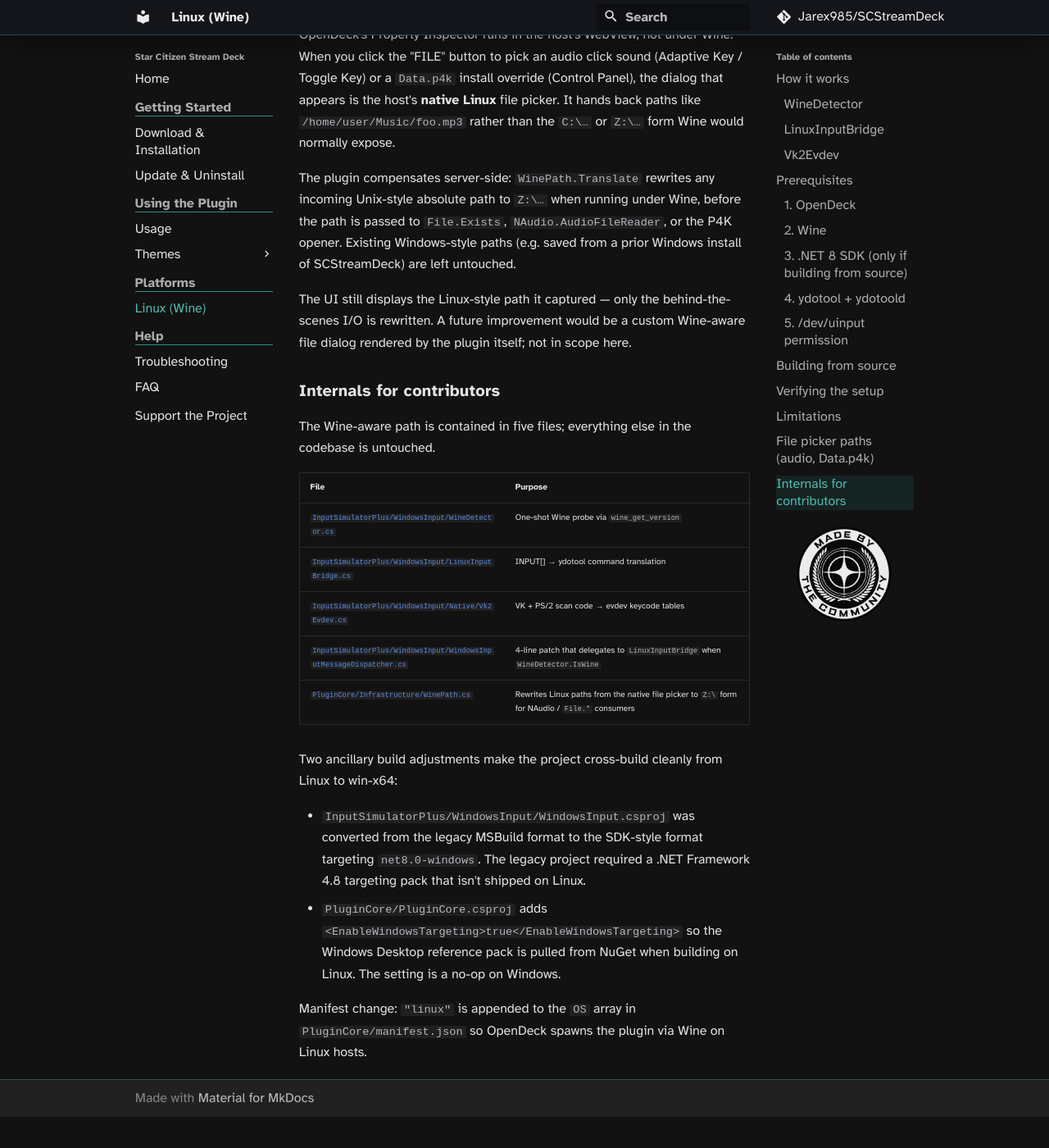
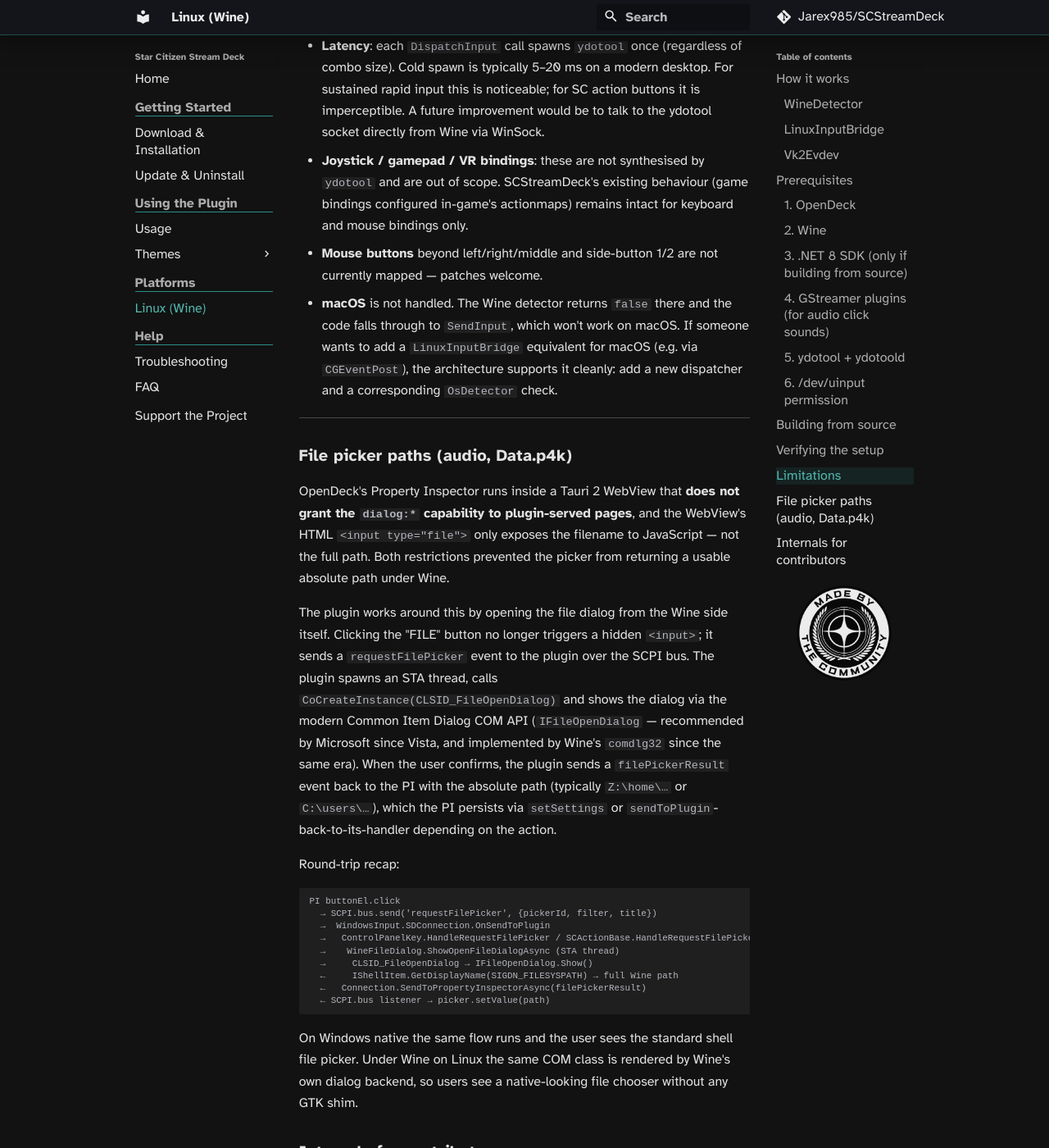
Before and after one commit to Jarex985/SCStreamDeck, an MkDocs documentation site: the page built from docs/linux-wine.md, in a window 1280 px wide and 1400 px high, scrolled down 6009 px. Shown: the whole window at 82% size. Built offline with MkDocs 1.6.1 and Material for MkDocs 9.7.7, drawn with Linux system fonts in a browser that asks for light colours; some web fonts are replaced; comment, search, counter and statistics services are not loaded; before the commit the page ends 7371 px from its top, so only the background shows below that; some of the changed text lies outside the part shown.

Commit message:
Use IFileOpenDialog COM API for the file picker
Replace the legacy comdlg32!GetOpenFileNameW P/Invoke with the
modern Common Item Dialog (CLSID_FileOpenDialog / IFileOpenDialog,
introduced in Vista). Public API of WineFileDialog is unchanged so
callers don't move. Windows native users now get the shell-style
file picker instead of the XP-era dialog; Wine renders the same COM
dialog via its dlls/comdlg32/itemdlg.c implementation.

docs/linux-wine.md is updated to match (describes the COM flow,
drops the "future migration" note) and gains two new prerequisite
sections:

  - winetricks dotnet8 / dotnetdesktop8 inside the Wine prefix that
    spawns the plugin.
  - GStreamer plugins on the Linux host. gst-plugins-good in
    particular is required for MP3 click sounds (provides id3demux);
    without it winegstreamer logs "Missing decoder: application/x-id3"
    and the sound never plays.

````diff
--- a/docs/linux-wine.md
+++ b/docs/linux-wine.md
@@ -130,8 +130,19 @@ sudo pacman -S wine
 ```
 
 Wine 9.0 or newer is recommended for the .NET 8 desktop runtime that
-SCStreamDeck targets. Wine-Mono is bundled with current Wine builds and
-provides the desktop runtime out of the box.
+SCStreamDeck targets.
+
+Inside the Wine prefix that OpenDeck uses to spawn the plugin, install
+the .NET 8 runtime via [winetricks](https://github.com/Winetricks/winetricks):
+
+```bash
+winetricks -q dotnet8
+winetricks -q dotnetdesktop8
+```
+
+The first verb installs the .NET 8 base runtime; the second adds the
+Windows Desktop runtime (WinForms/WPF surface) which the plugin
+references transitively. Both are non-interactive (`-q`).
 
 ### 3. .NET 8 SDK (only if building from source)
 
@@ -142,7 +153,26 @@ sudo pacman -S dotnet-sdk-8.0
 A pre-built artefact ships with each release on GitHub; this is only
 required if you build the plugin yourself.
 
-### 4. `ydotool` + `ydotoold`
+### 4. GStreamer plugins (for audio click sounds)
+
+Click sounds attached to Adaptive Key / Toggle Key buttons are played
+by NAudio's `AudioFileReader`, which under Wine ultimately delegates
+to Media Foundation. Wine's `winegstreamer` then routes the actual
+decode through the host's GStreamer plugins. To cover the most common
+audio formats (WAV, MP3, M4A, OGG, FLAC) install the full set of
+GStreamer plugins:
+
+```bash
+sudo pacman -S gst-plugins-base gst-plugins-good gst-plugins-bad \
+               gst-plugins-ugly gst-libav
+```
+
+WAV-only setups can skip this. MP3 specifically needs `gst-plugins-good`
+(which provides `id3demux` — without it Wine logs
+`Missing decoder: ID3 tag (application/x-id3)` and the sound never
+plays).
+
+### 5. `ydotool` + `ydotoold`
 
 ```bash
 sudo pacman -S ydotool
@@ -159,7 +189,7 @@ ls -la "$XDG_RUNTIME_DIR/.ydotool_socket"
 If you see `/tmp/.ydotool_socket` instead, that also works — the bridge
 auto-detects.
 
-### 5. `/dev/uinput` permission
+### 6. `/dev/uinput` permission
 
 `ydotoold` runs unprivileged and needs write access to `/dev/uinput`. By
 default that device is owned `root:root mode 0600`. Three ways to grant
@@ -284,48 +314,90 @@ If nothing happens, in order:
 
 ## File picker paths (audio, Data.p4k)
 
-OpenDeck's Property Inspector runs in the host's WebView, not under Wine.
-When you click the "FILE" button to pick an audio click sound (Adaptive
-Key / Toggle Key) or a `Data.p4k` install override (Control Panel), the
-dialog that appears is the host's **native Linux** file picker. It hands
-back paths like `/home/user/Music/foo.mp3` rather than the `C:\…` or
-`Z:\…` form Wine would normally expose.
+OpenDeck's Property Inspector runs inside a Tauri 2 WebView that
+**does not grant the `dialog:*` capability to plugin-served pages**,
+and the WebView's HTML `<input type="file">` only exposes the
+filename to JavaScript — not the full path. Both restrictions
+prevented the picker from returning a usable absolute path under
+Wine.
 
-The plugin compensates server-side: `WinePath.Translate` rewrites any
-incoming Unix-style absolute path to `Z:\…` when running under Wine,
-before the path is passed to `File.Exists`, `NAudio.AudioFileReader`,
-or the P4K opener. Existing Windows-style paths (e.g. saved from a
-prior Windows install of SCStreamDeck) are left untouched.
+The plugin works around this by opening the file dialog from the
+Wine side itself. Clicking the "FILE" button no longer triggers a
+hidden `<input>`; it sends a `requestFilePicker` event to the
+plugin over the SCPI bus. The plugin spawns an STA thread, calls
+`CoCreateInstance(CLSID_FileOpenDialog)` and shows the dialog via
+the modern Common Item Dialog COM API
+(`IFileOpenDialog` — recommended by Microsoft since Vista, and
+implemented by Wine's `comdlg32` since the same era). When the
+user confirms, the plugin sends a `filePickerResult` event back to
+the PI with the absolute path (typically `Z:\home\…` or
+`C:\users\…`), which the PI persists via `setSettings` or
+`sendToPlugin`-back-to-its-handler depending on the action.
 
-The UI still displays the Linux-style path it captured — only the
-behind-the-scenes I/O is rewritten. A future improvement would be a
-custom Wine-aware file dialog rendered by the plugin itself; not in
-scope here.
+Round-trip recap:
+
+```
+PI buttonEl.click
+  → SCPI.bus.send('requestFilePicker', {pickerId, filter, title})
+  →  WindowsInput.SDConnection.OnSendToPlugin
+  →   ControlPanelKey.HandleRequestFilePicker / SCActionBase.HandleRequestFilePicker
+  →    WineFileDialog.ShowOpenFileDialogAsync (STA thread)
+  →     CLSID_FileOpenDialog → IFileOpenDialog.Show()
+  ←     IShellItem.GetDisplayName(SIGDN_FILESYSPATH) → full Wine path
+  ←   Connection.SendToPropertyInspectorAsync(filePickerResult)
+  ← SCPI.bus listener → picker.setValue(path)
+```
+
+On Windows native the same flow runs and the user sees the
+standard shell file picker. Under Wine on Linux the same COM
+class is rendered by Wine's own dialog backend, so users see a
+native-looking file chooser without any GTK shim.
 
 ## Internals for contributors
 
 The Wine-aware path is contained in five files; everything else in the
-codebase is untouched.
+codebase is left as upstream.
 
 | File | Purpose |
 |---|---|
-| [`InputSimulatorPlus/WindowsInput/WineDetector.cs`](https://github.com/Jarex985/SCStreamDeck/blob/main/InputSimulatorPlus/WindowsInput/WineDetector.cs) | One-shot Wine probe via `wine_get_version` |
-| [`InputSimulatorPlus/WindowsInput/LinuxInputBridge.cs`](https://github.com/Jarex985/SCStreamDeck/blob/main/InputSimulatorPlus/WindowsInput/LinuxInputBridge.cs) | INPUT[] → ydotool command translation |
-| [`InputSimulatorPlus/WindowsInput/Native/Vk2Evdev.cs`](https://github.com/Jarex985/SCStreamDeck/blob/main/InputSimulatorPlus/WindowsInput/Native/Vk2Evdev.cs) | VK + PS/2 scan code → evdev keycode tables |
-| [`InputSimulatorPlus/WindowsInput/WindowsInputMessageDispatcher.cs`](https://github.com/Jarex985/SCStreamDeck/blob/main/InputSimulatorPlus/WindowsInput/WindowsInputMessageDispatcher.cs) | 4-line patch that delegates to `LinuxInputBridge` when `WineDetector.IsWine` |
-| [`PluginCore/Infrastructure/WinePath.cs`](https://github.com/Jarex985/SCStreamDeck/blob/main/PluginCore/Infrastructure/WinePath.cs) | Rewrites Linux paths from the native file picker to `Z:\` form for NAudio / `File.*` consumers |
+| [`InputSimulatorPlus/WindowsInput/WineDetector.cs`](https://github.com/Jarex985/SCStreamDeck/blob/main/InputSimulatorPlus/WindowsInput/WineDetector.cs) | One-shot Wine probe via `ntdll!wine_get_version`, cached in `Lazy<bool>` |
+| [`InputSimulatorPlus/WindowsInput/LinuxInputBridge.cs`](https://github.com/Jarex985/SCStreamDeck/blob/main/InputSimulatorPlus/WindowsInput/LinuxInputBridge.cs) | `INPUT[]` → `ydotool` command translation |
+| [`InputSimulatorPlus/WindowsInput/Native/Vk2Evdev.cs`](https://github.com/Jarex985/SCStreamDeck/blob/main/InputSimulatorPlus/WindowsInput/Native/Vk2Evdev.cs) | VK_* + PS/2 Set 1 scan code → Linux evdev keycode tables |
+| [`InputSimulatorPlus/WindowsInput/WindowsInputMessageDispatcher.cs`](https://github.com/Jarex985/SCStreamDeck/blob/main/InputSimulatorPlus/WindowsInput/WindowsInputMessageDispatcher.cs) | 3-line branch that delegates to `LinuxInputBridge` when `WineDetector.IsWine` |
+| [`PluginCore/Common/WineFileDialog.cs`](https://github.com/Jarex985/SCStreamDeck/blob/main/PluginCore/Common/WineFileDialog.cs) | COM wrapper around `IFileOpenDialog` (`CLSID_FileOpenDialog`) on an STA thread. Backs the new `requestFilePicker` PI ↔ plugin event so the Property Inspector receives real absolute paths |
 
-Two ancillary build adjustments make the project cross-build cleanly
-from Linux to win-x64:
+Plus three small touches at the integration boundaries:
 
-- `InputSimulatorPlus/WindowsInput/WindowsInput.csproj` was converted
-  from the legacy MSBuild format to the SDK-style format targeting
-  `net8.0-windows`. The legacy project required a .NET Framework 4.8
-  targeting pack that isn't shipped on Linux.
-- `PluginCore/PluginCore.csproj` adds `<EnableWindowsTargeting>true</EnableWindowsTargeting>`
-  so the Windows Desktop reference pack is pulled from NuGet when
-  building on Linux. The setting is a no-op on Windows.
+- `PluginCore/ActionKeys/ControlPanelKey.cs` and
+  `PluginCore/ActionKeys/SCActionBase.cs` each route the new
+  `requestFilePicker` PI event to `WineFileDialog.ShowOpenFileDialogAsync`
+  and post the result back via
+  `Connection.SendToPropertyInspectorAsync({event:"filePickerResult", …})`.
+- `PluginCore/PropertyInspector/js/src/sc-file-picker.js` swaps the
+  hidden-input click for a `SCPI.bus.send('requestFilePicker', …)` and
+  installs a one-time listener that calls `setValue(path)` when the
+  matching `filePickerResult` arrives.
+- `PluginCore/manifest.json` appends
+  `{"Platform":"linux","MinimumVersion":"5.0"}` to the `OS` array so
+  OpenDeck spawns the plugin via Wine on Linux hosts.
 
-Manifest change: `"linux"` is appended to the `OS` array in
-`PluginCore/manifest.json` so OpenDeck spawns the plugin via Wine on
-Linux hosts.
+Three ancillary build adjustments make the project cross-build cleanly
+from Linux to win-x64 (each is a no-op on Windows hosts):
+
+- `PluginCore/PluginCore.csproj` adds
+  `<EnableWindowsTargeting>true</EnableWindowsTargeting>` so the
+  Windows Desktop reference pack is pulled from NuGet when building on
+  Linux; the inline `<Exec>` command for `PiAssetsBuilder` also has
+  its hard-coded `\` separators replaced with `/` (tolerated by
+  Windows MSBuild as well).
+- `Tests/Tests.csproj` carries the same `EnableWindowsTargeting`
+  setting.
+- `PluginCore/Common/DirectInputDisplayMapper.cs` substitutes the
+  `['+']` collection-expression argument to `string.Split` with a
+  `static readonly char[]` field, sidestepping a CS0121 ambiguity
+  that triggers on some .NET 8 SDK builds and also satisfying
+  CA1861.
+
+`InputSimulatorPlus/WindowsInput/WindowsInput.csproj` is unchanged
+except for three new `<Compile Include>` entries pointing at the
+files added above — its legacy MSBuild format is preserved.
````
Also changed, not shown: 1 other file.
